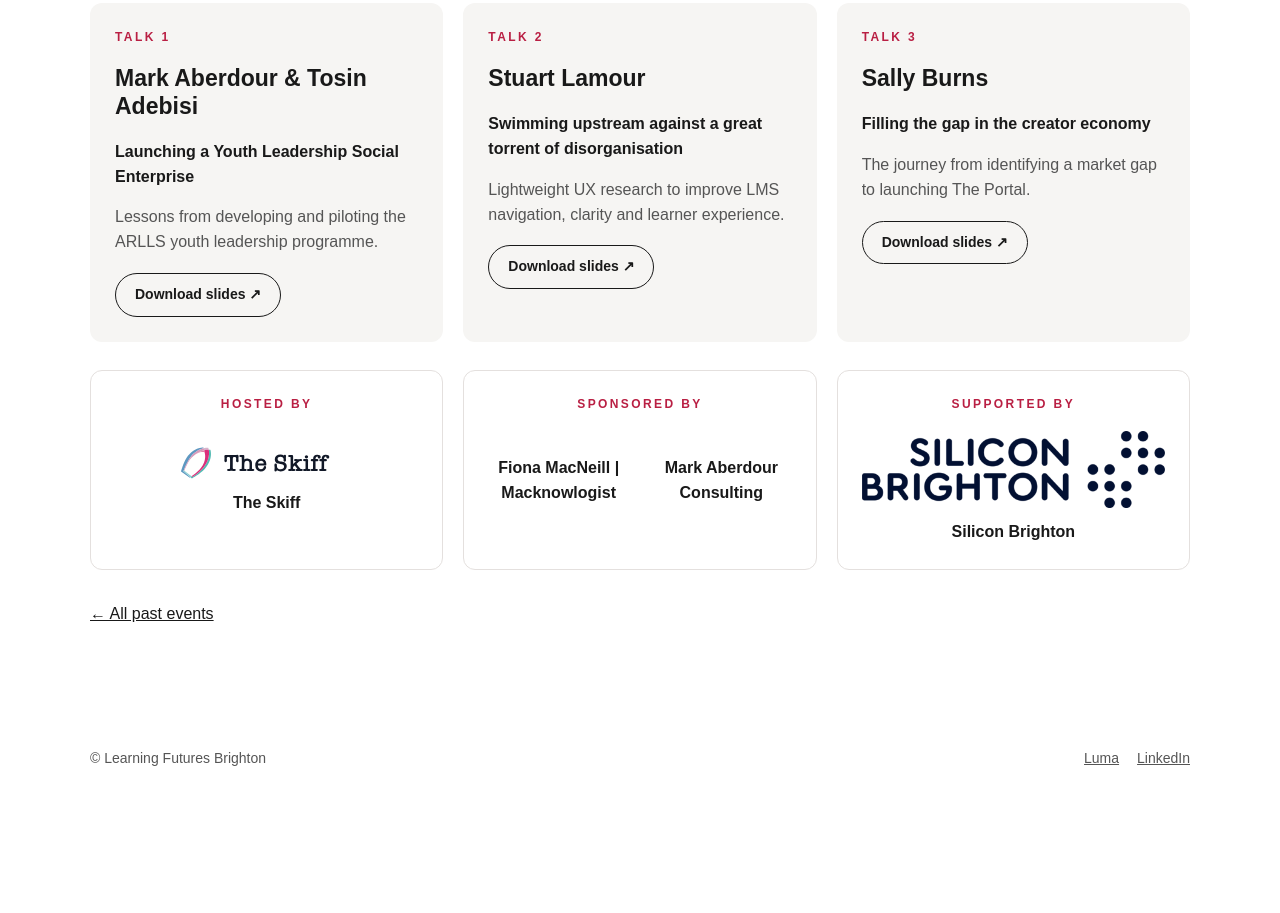
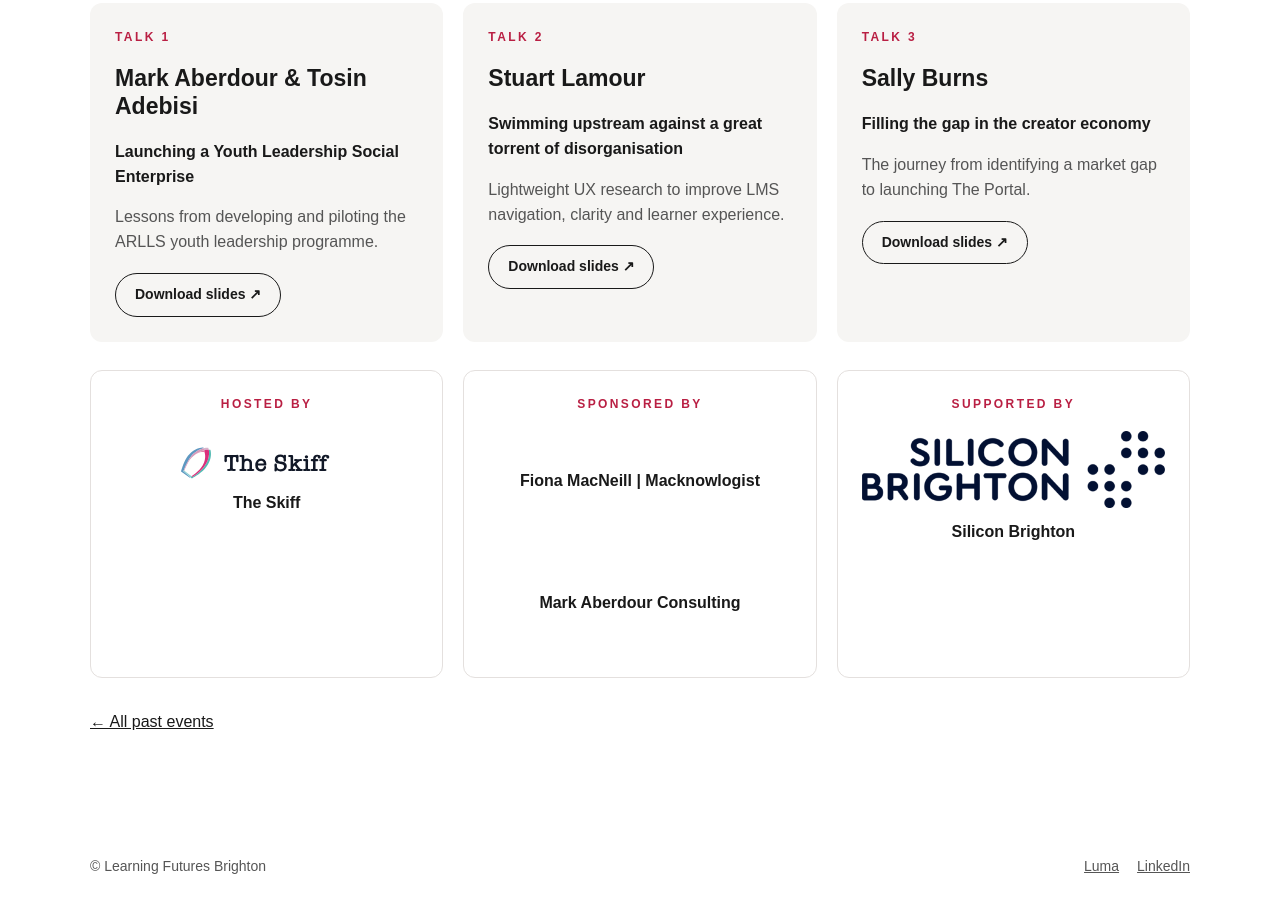
Before and after one commit to maberdour/learning-futures-brighton, an Astro site: page /learning-futures-brighton/past-events/january-2026 in a window 1280 px wide. Shown: the part 606-1519 px from the top of the page. Before the commit the page ends 1411 px from the top, so only its background shows below. Built offline with nearby package versions, Linux system fonts and the light colour scheme; Astro itself is replaced by a stand-in of ours.

Commit message:
Stack sponsor entries vertically within shared sponsor card

```diff
--- a/src/styles/global.css
+++ b/src/styles/global.css
@@ -24,5 +24,5 @@ html{scroll-padding-top:20px}.archive-card a:focus-visible,.pill:focus-visible{o
 a.partner-link:hover strong{text-decoration:underline}
 @media(max-width:720px){.partner-grid{grid-template-columns:1fr}}
 
-.partner-entries{display:flex;flex-wrap:wrap;align-items:center;justify-content:center;gap:22px}
-.partner-entries .partner-link{flex:1 1 110px;min-width:0}
+.partner-entries{display:flex;flex-direction:column;align-items:stretch;justify-content:center;gap:22px}
+.partner-entries .partner-link{flex:0 0 auto;min-width:0}
```
